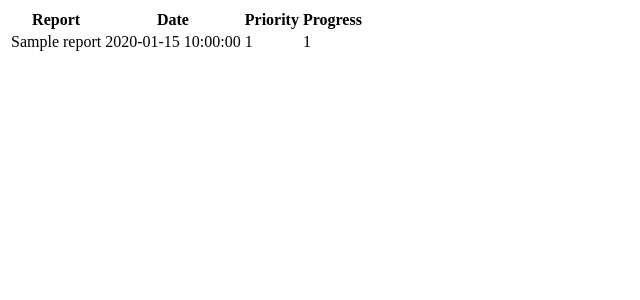
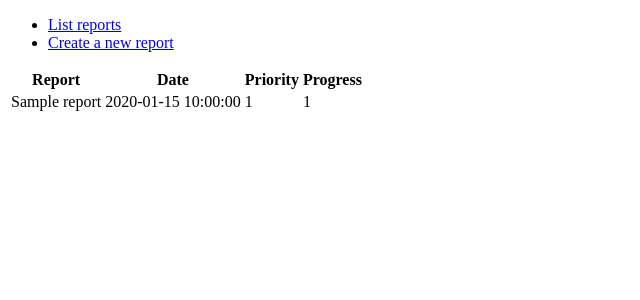
Before and after one commit to gustafla/bugtracker, a Flask app: page /reports/ in a window 1280 px wide. Shown: the top 300 px of the page, without its empty margins (0-640 px from the left). Run offline with Flask 2, Linux system fonts and the light colour scheme; tables that the repository leaves empty hold one stand-in row (values such as "Sample post").

Commit message:
Add navigation

```diff
--- a/application/reports/views.py
+++ b/application/reports/views.py
@@ -1,4 +1,4 @@
-from flask import render_template, request
+from flask import render_template, request, redirect, url_for
 from application import app
 from application.extensions import db
 from application.reports.models import Report
@@ -22,4 +22,4 @@ def reports_create():
     db.session().add(t)
     db.session().commit()
 
-    return "hello world!"
+    return redirect(url_for("reports_index"))
--- a/application/templates/layout.html
+++ b/application/templates/layout.html
@@ -6,6 +6,11 @@
   </head>
 
   <body>
+    <ul>
+      <li><a href="{{ url_for('reports_index') }}">List reports</a></li>
+      <li><a href="{{ url_for('reports_form') }}">Create a new report</a></li>
+    </ul>
+
     {% block body %}
       <p>Content</p>
     {% endblock %}
```
